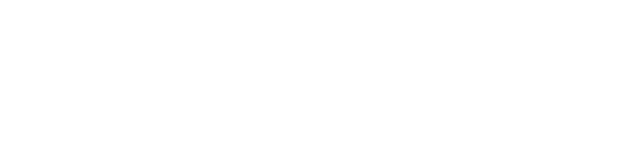
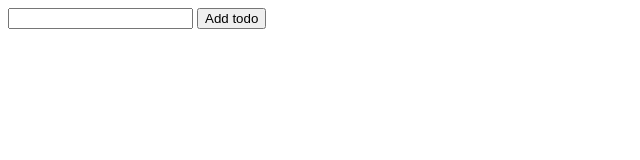
Before and after one commit to acciojob/To-do-List-rajavamshee, a website: page main.html in a window 1280 px wide. Shown: the whole page, without its empty margins (0-640 px from the left). Drawn offline with Linux system fonts and the light colour scheme.

Commit message:
created a submission

```diff
--- a/main.html
+++ b/main.html
@@ -8,5 +8,10 @@
 </head>
 <body>
     <!-- add your code here -->
+	<input id="newTodoInput" type="text"/>
+    <button id="addTodoBtn" type="button" onClick="myFunc()">Add todo</button>
+    <!-- your javascript must add todos inside the following tag as <li> tags! -->
+    <ol id="todoList"></ol>
+    <script type="text/javascript" src="./script.js"></script>
 </body>
 </html>
--- a/script.js
+++ b/script.js
@@ -1 +1,12 @@
 //your code here
+
+function myFunc() {
+	let insertedValue = document.getElementById("newTodoInput").value;
+	if(insertedValue != "") {
+		let orderedList = document.getElementsByTagName("ol")[0];
+		let createList = document.createElement("li");
+		createList.textContent = insertedValue;
+		orderedList.appendChild(createList);
+		document.getElementById("newTodoInput").value = "";
+	}
+}
```
